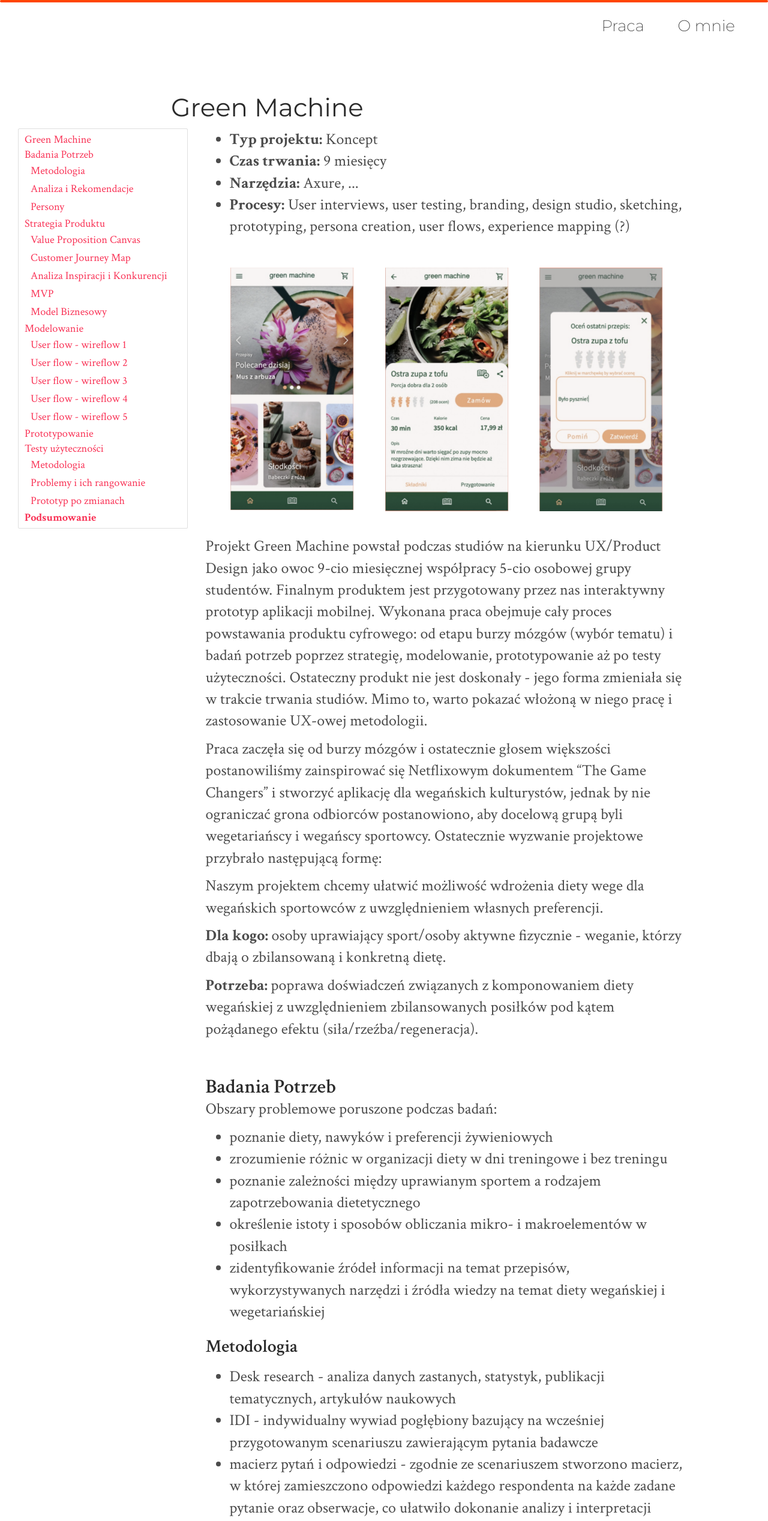
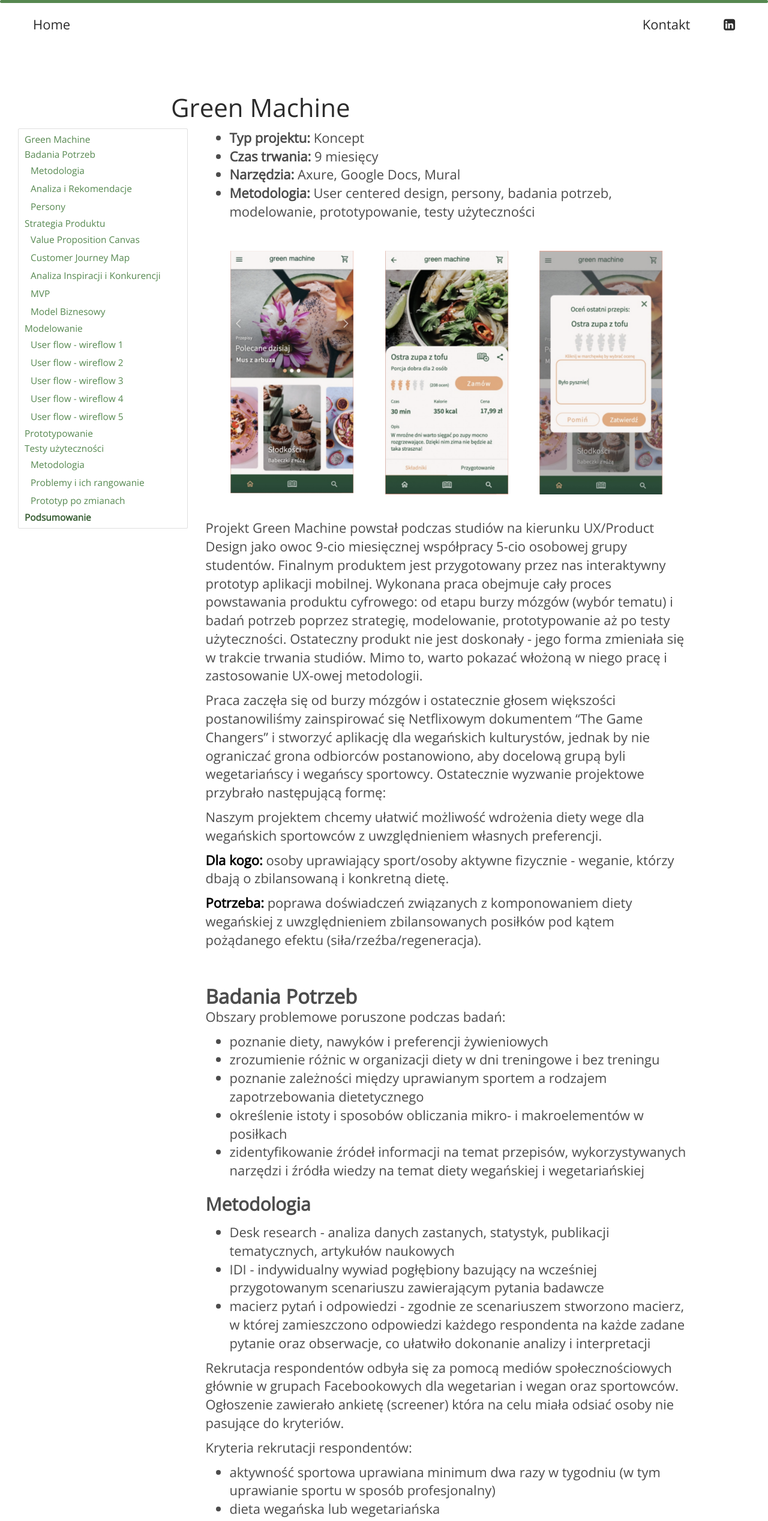
Before and after one commit to JakubF/karolina-sinska-ux-portfolio, a plain HTML site: page green-machine.html in a window 1280 px wide. Shown: the top 2535 px of the page at 60% size. Drawn offline with nearby package versions, Linux system fonts and the light colour scheme.

Commit message:
fix font, colors and landing page

```diff
--- a/css/main.css
+++ b/css/main.css
@@ -3,17 +3,24 @@
   margin: auto;
   max-width: 1440px;
   color: #4c4c4c;
-  font-family: "Crimson Text", serif;
+  font-family: 'Open Sans', sans-serif;
   line-height: 1.4em;
-  font-size: 26px;
+  font-size: 2.2rem;
   overflow-x: hidden;
 }
 
-#navigation {
+.navigation {
   position: absolute;
   margin-top: 25px;
+  z-index: 1000;
+}
+
+.navigation_left {
+  left: 30px;
+}
+
+.navigation_right {
   right: 30px;
-  z-index: 1000;
 }
 
 .navigation_item {
@@ -21,14 +28,14 @@
 }
 
 .navigation_item>a {
-  font-family: "Montserrat", sans-serif;
+  font-family: 'Open Sans', sans-serif;
   color: #2b2b2b;
   font-weight: 200;
   text-decoration: none;
 }
 
 .navigation_item>a:hover {
-  color: #F93457;
+  color: #56b04c;
   text-decoration: none;
 }
 
@@ -43,20 +50,21 @@
   left: 50%;
   text-align: center;
   transform: translate(-50%, -50%);
-  font-family: "Montserrat", sans-serif;
+  font-family: 'Open Sans', sans-serif;
   padding-left: 1%;
   padding-right: 1%;
 }
 
 #home_header_name {
   font-size: 64px;
-  line-height: 1.8em;
+  line-height: 6.5rem;
   color: #2b2b2b;
   font-weight: 400;
 }
 
 #home_header_description {
   font-size: 36px;
+  line-height: 5rem;
   font-weight: 200;
   color: #2b2b2b;
   margin-top: 10px;
@@ -107,16 +115,25 @@
   .axure-prototype {
     display: none;
   }
+
+  .home_project img {
+    width: 100%;
+    object-fit: cover;
+    height: 300px;
+  }
 }
 
 @media (max-width: 400px) {
-  #navigation {
+  .navigation_right {
     right: 0px;
+  }
+  .navigation_left {
+    left: 0px;
   }
 }
 
 .home_project_title {
-  font-family: "Montserrat", sans-serif;
+  font-family: 'Open Sans', sans-serif;
   font-size: 40px;
   font-weight: 400;
   text-decoration: none;
@@ -125,12 +142,12 @@
 }
 
 .home_project_title:hover {
-  color: #F93457;
+  color: #56b04c;
   text-decoration: none;
 }
 
 .home_project_type {
-  font-family: "Montserrat", sans-serif;
+  font-family: 'Open Sans', sans-serif;
   font-weight: 200;
   color: #2b2b2b;
   font-size: 24px;
@@ -142,7 +159,7 @@
 }
 
 .home_project_button {
-  font-family: "Montserrat", sans-serif;
+  font-family: 'Open Sans', sans-serif;
   font-size: 20px;
   font-weight: 400;
   margin-top: 2%;
@@ -170,7 +187,7 @@
 
 #header {
   padding-top: 150px;
-  font-family: "Montserrat", sans-serif;
+  font-family: 'Open Sans', sans-serif;
 }
 
 #post img {
@@ -194,7 +211,7 @@
 h1 {
   font-size: 42px;
   font-weight: 400;
-  font-family: "Montserrat", sans-serif;
+  font-family: 'Open Sans', sans-serif;
   color: #2b2b2b;
   line-height: 1.4em;
 }
@@ -202,8 +219,8 @@ h1 {
 h2 {
   font-size: 33px;
   font-weight: 600;
-  font-family: "Crimson Text", serif;
-  color: #2b2b2b;
+  font-family: 'Open Sans', sans-serif;
+  color: #4c4c4c;
   line-height: 1.4em;
   margin-top: 56px;
   margin-bottom: -5px;
@@ -215,8 +232,8 @@ h2 {
 h3 {
   font-size: 30px;
   font-weight: 600;
-  font-family: "Crimson Text", serif;
-  color: #2b2b2b;
+  font-family: 'Open Sans', sans-serif;
+  color: #4c4c4c;
   line-height: 1.4em;
   margin-top: 20px;
   margin-bottom: 10px;
@@ -225,24 +242,24 @@ h3 {
 h4 {
   font-size: 26px;
   font-weight: 600;
-  font-family: "Crimson Text", serif;
-  color: #2b2b2b;
+  font-family: 'Open Sans', sans-serif;
+  color: #4c4c4c;
   line-height: 1.4em;
   margin-top: 20px;
   margin-bottom: 10px;
 }
 
 a {
-  color: #F93457;
+  color: #568850;
   text-decoration: none;
 }
 
 a:hover {
-  color: #F93457;
+  color: #56b04c;
 }
 
 a:focus {
-  color: #F93457;
+  color: #56b04c;
   text-decoration: none;
 }
 
@@ -266,7 +283,7 @@ blockquote {
 
 p>code,
 li>code {
-  font-family: Consolas, Menlo, "Courier New", monospace;
+  font-family: 'Open Sans', sans-serif;
   background-color: #f9f9f9;
   border-radius: 2px;
   padding: 1px 1px 1px 1px;
@@ -292,12 +309,12 @@ pre {
 }
 
 .progress {
-  background-color: orangered;
+  background-color: #568850;
   position: fixed;
   top: 0;
   left: 0;
   width: 0%;
-  height: 4px;
+  height: 5px;
   z-index: 1000;
 }
 
@@ -335,7 +352,8 @@ pre {
 }
 
 .current-nav-link {
-  font-weight: bold;
+  font-weight: bolder;
+  color: #3b6037;
 }
 
 /* Image enlargement */
@@ -446,3 +464,7 @@ pre {
     width: 100%;
   }
 }
+
+p strong {
+  color: black;
+}
--- a/green-machine.html
+++ b/green-machine.html
@@ -13,12 +13,14 @@
 
     <link href="https://fonts.googleapis.com/css?family=Montserrat:200,200i,400,400i" rel="stylesheet">
     <link href="https://fonts.googleapis.com/css?family=Crimson+Text:400,400i,600,600i,700,700i" rel="stylesheet">
+    <link href="https://fonts.googleapis.com/css2?family=Open+Sans&display=swap" rel="stylesheet">
     <link href="https://cdnjs.cloudflare.com/ajax/libs/normalize/7.0.0/normalize.min.css" rel="stylesheet">
 
     <link rel="stylesheet" href="css/bootstrap.min.css">
     <link rel="stylesheet" href="https://maxcdn.bootstrapcdn.com/bootstrap/4.0.0/css/bootstrap.min.css"
       integrity="sha384-Gn5384xqQ1aoWXA+058RXPxPg6fy4IWvTNh0E263XmFcJlSAwiGgFAW/dAiS6JXm" crossorigin="anonymous">
     <link rel="stylesheet" href="css/main.css">
+    <link rel="stylesheet" href="https://cdnjs.cloudflare.com/ajax/libs/font-awesome/4.7.0/css/font-awesome.min.css">
     <!-- <link rel="shortcut icon" href="/images/favicon.png" type="image/x-icon"> -->
     <script src="https://cdn.jsdelivr.net/npm/bootstrap@5.0.2/dist/js/bootstrap.bundle.min.js"
       integrity="sha384-MrcW6ZMFYlzcLA8Nl+NtUVF0sA7MsXsP1UyJoMp4YLEuNSfAP+JcXn/tWtIaxVXM" crossorigin="anonymous"></script>
@@ -34,9 +36,18 @@
       <div id="modal-caption"></div>
     </div>
     <div class="progress" id="progress"></div>
-    <div id="navigation">
-      <span class="navigation_item"><a href="/">Praca</a></span>
-      <span class="navigation_item"><a href="/about">O mnie</a></span>
+    <div>
+      <div class="navigation navigation_left">
+        <span class="navigation_item"><a href="./">Home</a></span>
+      </div>
+      <div class="navigation navigation_right">
+        <span class="navigation_item"><a href="mailto:sinska.k@gmail.com" target="_blank">Kontakt</a></span>
+        <span class="navigation_item">
+          <a href="https://www.linkedin.com/in/karolina-si%C5%84ska-739ab71b2/" target="_blank">
+            <i class="fa fa-linkedin-square"></i>
+          </a>
+        </span>
+      </div>
     </div>
     <div class="container">
       <div class="col-md-8 col-md-offset-2">
@@ -50,7 +61,7 @@
         <div class="table_of_contents card" id="table_of_contents">
           <nav class="navbar navbar-light">
             <nav class="nav nav-pills flex-column">
-              <a class="nav-link" href="#green-machine">Green Machine</a>
+              <a class="nav-link current-nav-link" href="#green-machine">Green Machine</a>
               <a class="nav-link" href="#badania-potrzeb">Badania Potrzeb</a>
               <nav class="nav nav-pills flex-column">
                 <a class="nav-link ml-3 my-1" href="#metodologia">Metodologia</a>
@@ -90,9 +101,9 @@
           <ul>
             <li><strong>Typ projektu:</strong> Koncept</li>
             <li><strong>Czas trwania:</strong> 9 miesięcy</li>
-            <li><strong>Narzędzia:</strong> Axure, ...</li>
-            <li><strong>Procesy:</strong> User interviews, user testing, branding, design studio, sketching,
-              prototyping, persona creation, user flows, experience mapping (?)</li>
+            <li><strong>Narzędzia:</strong> Axure, Google Docs, Mural</li>
+            <li><strong>Metodologia:</strong> User centered design, persony, badania potrzeb,
+              modelowanie, prototypowanie, testy użyteczności</li>
           </ul>
 
           <div class="container">
@@ -132,11 +143,11 @@
           </p>
 
           <p>
-            <b>Dla kogo:</b> osoby uprawiający sport/osoby aktywne fizycznie - weganie, którzy dbają o zbilansowaną i konkretną dietę.
+            <strong>Dla kogo:</strong> osoby uprawiający sport/osoby aktywne fizycznie - weganie, którzy dbają o zbilansowaną i konkretną dietę.
           </p>
 
           <p>
-            <b>Potrzeba:</b> poprawa doświadczeń związanych z komponowaniem diety wegańskiej z uwzględnieniem zbilansowanych posiłków pod
+            <strong>Potrzeba:</strong> poprawa doświadczeń związanych z komponowaniem diety wegańskiej z uwzględnieniem zbilansowanych posiłków pod
             kątem pożądanego efektu (siła/rzeźba/regeneracja).
           </p>
 
```
Also changed, not shown: index.html (+20 -10 lines), images/case_studies/green_machine/landing.png (added), images/green-machine.png (deleted).
